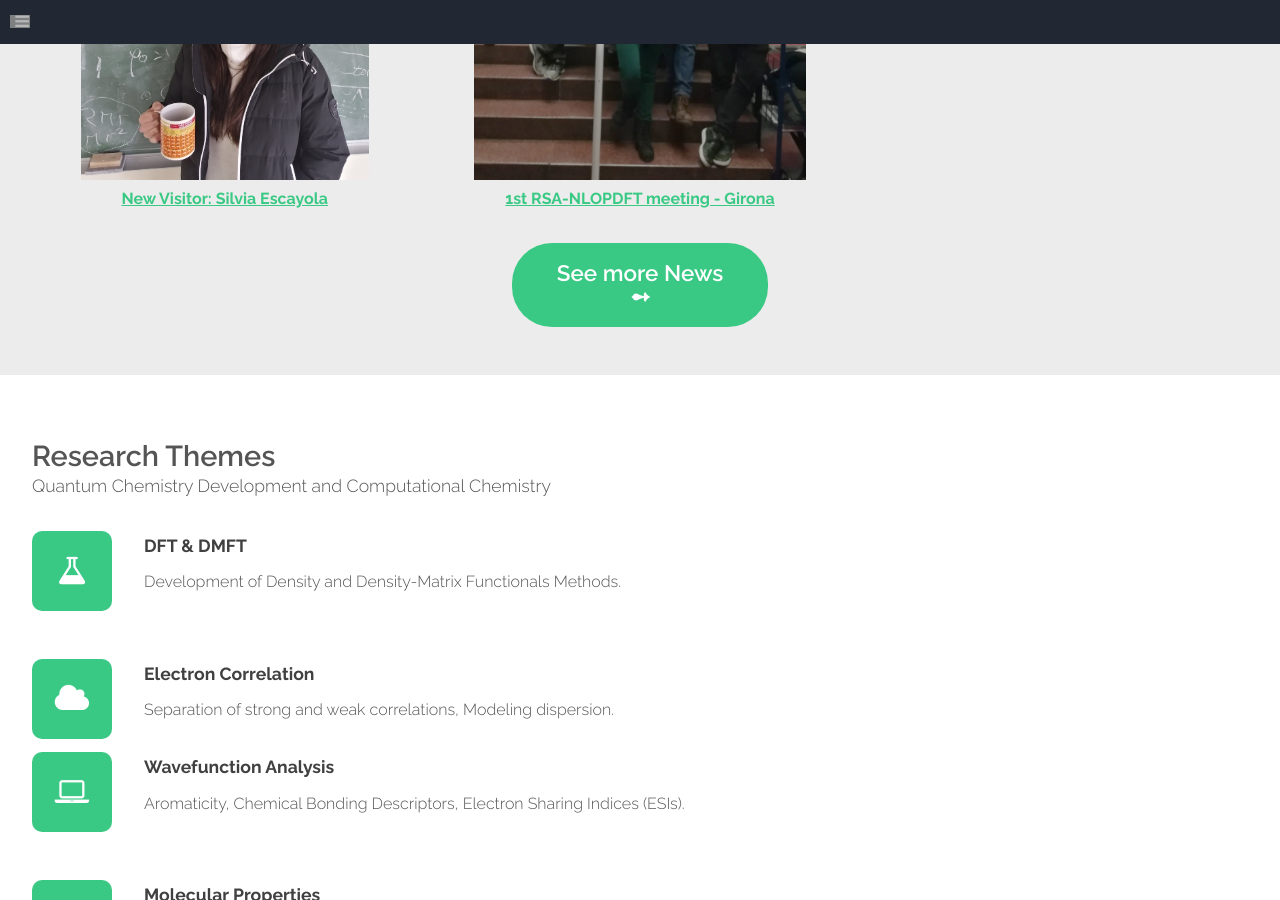
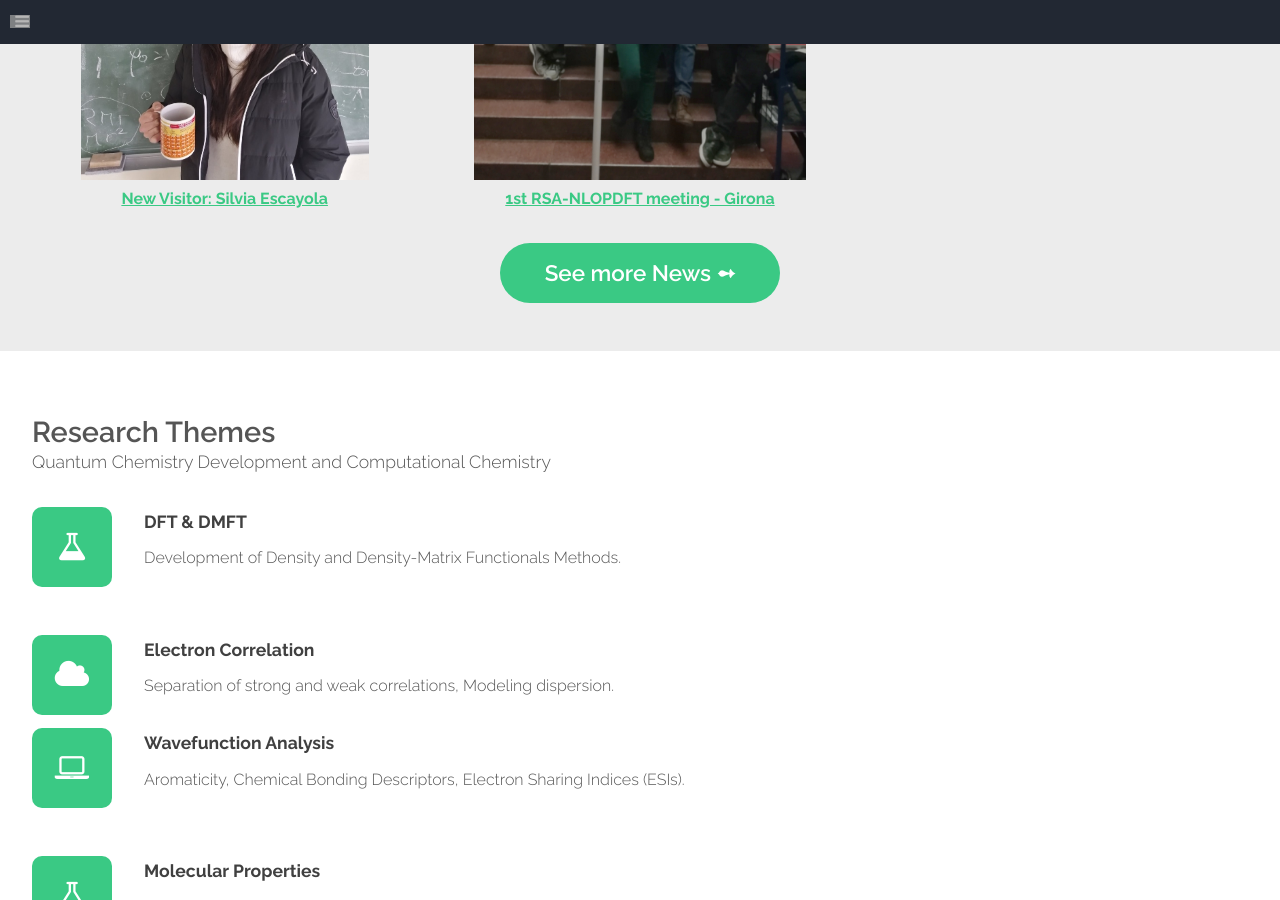
Before and after one commit to old-jekyll-templates/Horizons-Jekyll-Theme, a Jekyll site: the page built from index.html, in a window 1280 px wide and 900 px high, scrolled down 591 px. Built offline with Jekyll 4.4.1, drawn with Linux system fonts in a browser that asks for light colours; comment, search, counter and statistics services are not loaded; grey boxes are pictures that could not be loaded.

Commit message:
Update landing.html

```diff
--- a/_layouts/landing.html
+++ b/_layouts/landing.html
@@ -61,7 +61,7 @@ layout: default
 						</section>
 
 					</div>
-                                             <a href="{{ site.baseurl }}/blog" class="button alt">See more News<div style="font-size:x-large">&#10171;</div></a>
+                                             <a href="{{ site.baseurl }}/blog" class="button alt">See more News &#10171;</a>
 				</section>
 			</div>
 
```
